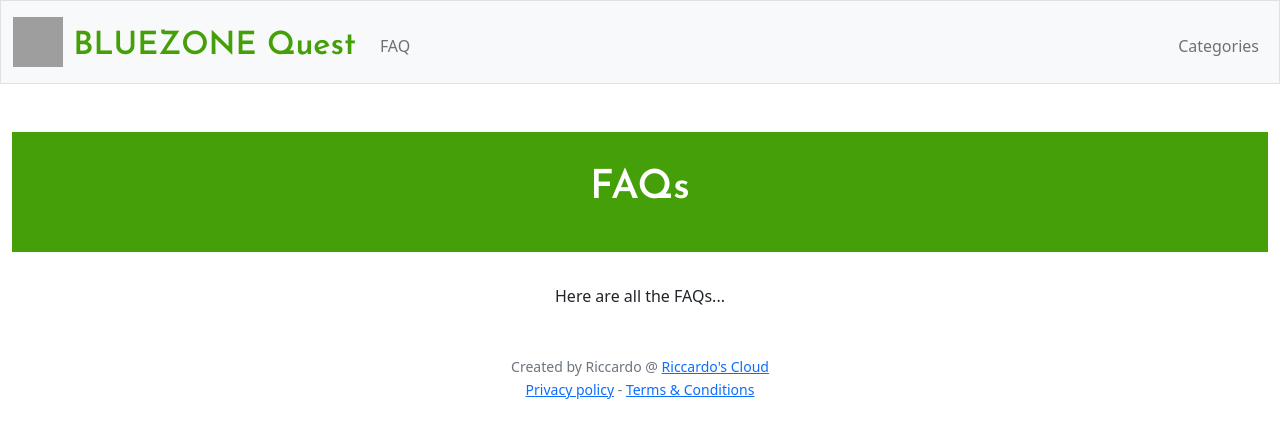
After one commit to riccardoscloud/bluezone-quest, a Flask app: template templates/faq.html in a window 1280 px wide. The commit adds this page. Shown: the top 438 px of the page. Run offline with Flask 3, Linux system fonts and the light colour scheme; the template is opened without the code that fills it, so the values that code supplies are empty; grey boxes are pictures that could not be loaded.

Commit message:
baseline pages and style

```diff
--- a/app.py
+++ b/app.py
@@ -27,3 +27,21 @@ db = create_engine("sqlite:///database.db")
 def index():
     # Simple GET page, with content displayed conditionally of session
     return render_template("/index.html")
+
+# Homepage
+@app.route("/faq")
+def index():
+    # Simple GET page, with content displayed conditionally of session
+    return render_template("/faq.html")
+
+# Homepage
+@app.route("/privacy")
+def index():
+    # Simple GET page, with content displayed conditionally of session
+    return render_template("/privacy.html")
+
+# Homepage
+@app.route("/terms")
+def index():
+    # Simple GET page, with content displayed conditionally of session
+    return render_template("/terms.html")
--- a/static/styles.css
+++ b/static/styles.css
@@ -0,0 +1,80 @@
+/* Size for brand */
+nav .navbar-brand
+{
+    font-size: xx-large;
+    font-family: 'Josefin Sans', sans-serif;
+    font-weight:700;
+    font-style:normal;
+}
+
+/* Colors for brand */
+nav .navbar-brand .green
+{
+    color: #459f09;
+}
+
+
+
+table {
+    background-color: transparent;
+    margin-bottom: 1rem;
+    width: 100%;
+}
+
+table th,
+table td {
+    padding: 0.75rem;
+    vertical-align: middle;
+}
+
+body {
+    background-color: #fff;
+    color: #212529;
+    font-size: 1rem;
+    font-weight: 400;
+    line-height: 1.5;
+    margin: 0;
+    text-align: left;
+}
+
+.btn {
+    background-color: #459f09;
+    border: none;
+    color: #fff;
+}
+
+.btn:hover {
+    background-color: #2d6806;
+    transition: color 2s ease-in-out, background-color 0.15s ease-in-out;
+}
+
+.container {
+    margin-left: auto;
+    margin-right: auto;
+    padding-left: 0.5rem;
+    padding-right: 0.5rem;
+    text-align: center;
+}
+
+.header {
+    background-color: #459f09;
+    color: #fff;
+    margin-bottom: 2rem;
+    padding: 2rem 1rem;
+    text-align: center;
+    font-family: 'Josefin Sans', sans-serif;
+    font-weight:600;
+    font-style:normal;
+}
+
+.section {
+    padding-bottom: 1rem;
+    padding-left: 1rem;
+    padding-right: 1rem;
+    padding-top: 0.5rem;
+}
+
+.section:hover {
+    background-color: #f5f5f5;
+    transition: color 2s ease-in-out, background-color 0.15s ease-in-out;
+}
--- /dev/null
+++ b/templates/faq.html
@@ -0,0 +1,19 @@
+{% extends "layout.html" %}
+
+{% block custom_head %}
+    <link rel="canonical" href="https://bluezone.quest/">
+{% endblock %}
+
+{% block title %}
+    FAQ
+{% endblock %}
+
+{% block main %}
+<div class="header">
+    <h1>FAQs</h1>
+</div>
+<div class="container">
+    Here are all the FAQs...
+</div>
+
+{% endblock %}
--- a/templates/layout.html
+++ b/templates/layout.html
@@ -41,8 +41,7 @@
                         <li class="nav-item"><a class="nav-link" href="/faq">FAQ</a></li>
                     </ul>
                     <ul class="navbar-nav ms-auto mt-2">
-                        <li class="nav-item"><a class="nav-link" href="/login">Login</a></li>
-                        <li class="nav-item"><a class="nav-link" href="/register">Register</a></li>
+                        <li class="nav-item"><a class="nav-link" href="/categories">Categories</a></li>
                     </ul>
                 </div>
             </div>
```
Also changed, not shown: templates/privacy.html (added, +19 -0 lines), templates/terms.html (added, +19 -0 lines).
